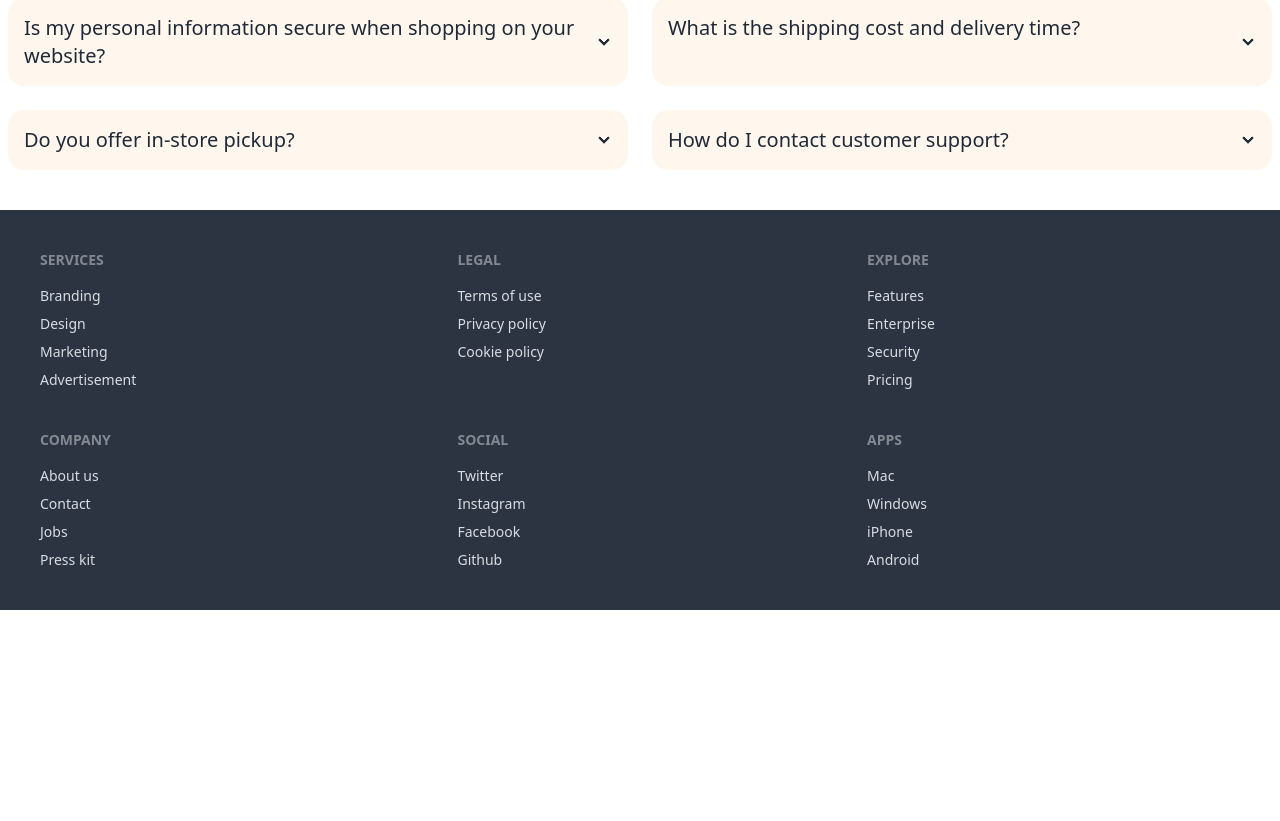
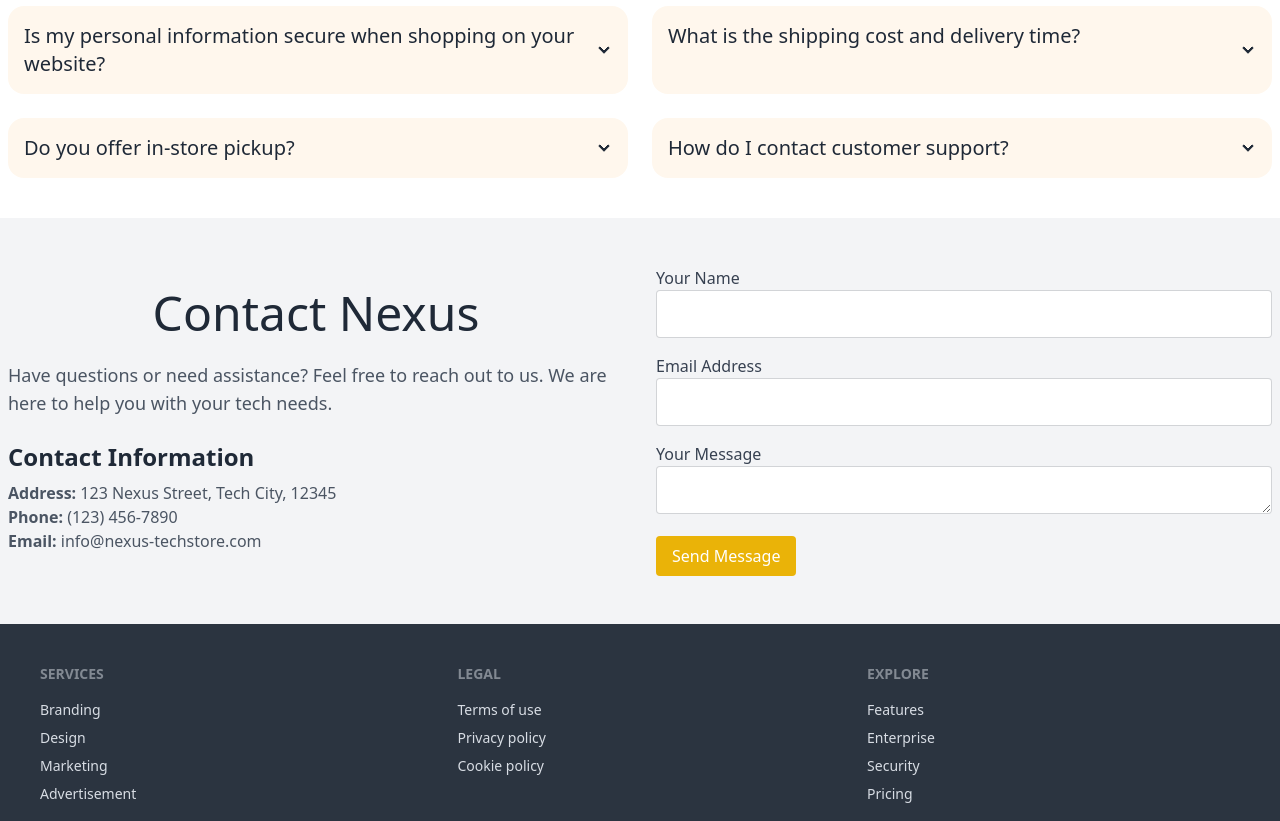
Before and after one commit to Mehedy-Tanvir/brand-shop-client, a React (Vite) app: page / in a window 1280 px wide. Shown: the part 2150-2971 px from the top of the page. Before the commit the page ends 2760 px from the top, so only its background shows below. Built offline with nearby package versions, Linux system fonts and the light colour scheme; no server answers.

Commit message:
contact us section added

```diff
--- /dev/null
+++ b/src/Components/ContactUs/ContactUs.jsx
@@ -0,0 +1,92 @@
+const ContactUs = () => {
+  return (
+    <div className="px-2 py-12 bg-gray-100">
+      <div className="container mx-auto">
+        <div className="grid items-center grid-cols-1 gap-8 md:grid-cols-2">
+          <div>
+            <h2 className="text-4xl font-medium text-center md:text-5xl">
+              Contact Nexus
+            </h2>
+            <p className="mt-6 mb-6 text-lg text-gray-600">
+              Have questions or need assistance? Feel free to reach out to us.
+              We are here to help you with your tech needs.
+            </p>
+            <div className="text-left">
+              <h3 className="mb-2 text-2xl font-semibold text-gray-800">
+                Contact Information
+              </h3>
+              <p className="text-gray-600">
+                <strong>Address:</strong> 123 Nexus Street, Tech City, 12345
+              </p>
+              <p className="text-gray-600">
+                <strong>Phone:</strong> (123) 456-7890
+              </p>
+              <p className="text-gray-600">
+                <strong>Email:</strong> info@nexus-techstore.com
+              </p>
+            </div>
+          </div>
+          <div>
+            <form>
+              <div className="mb-4">
+                <label
+                  htmlFor="name"
+                  className="block font-medium text-gray-700"
+                >
+                  Your Name
+                </label>
+                <input
+                  type="text"
+                  id="name"
+                  name="name"
+                  className="w-full px-3 py-2 rounded input input-bordered"
+                  required
+                />
+              </div>
+              <div className="mb-4">
+                <label
+                  htmlFor="email"
+                  className="block font-medium text-gray-700"
+                >
+                  Email Address
+                </label>
+                <input
+                  type="email"
+                  id="email"
+                  name="email"
+                  className="w-full px-3 py-2 rounded input input-bordered"
+                  required
+                />
+              </div>
+              <div className="mb-4">
+                <label
+                  htmlFor="message"
+                  className="block font-medium text-gray-700"
+                >
+                  Your Message
+                </label>
+                <textarea
+                  id="message"
+                  name="message"
+                  rows="4"
+                  className="w-full px-3 py-2 rounded input input-bordered"
+                  required
+                ></textarea>
+              </div>
+              <div>
+                <button
+                  type="submit"
+                  className="px-4 py-2 text-white bg-yellow-500 rounded hover:bg-opacity-60"
+                >
+                  Send Message
+                </button>
+              </div>
+            </form>
+          </div>
+        </div>
+      </div>
+    </div>
+  );
+};
+
+export default ContactUs;
--- a/src/Components/FAQ/Faq.jsx
+++ b/src/Components/FAQ/Faq.jsx
@@ -1,7 +1,7 @@
 const Faq = () => {
   return (
     <div className="container px-2 mx-auto mt-20 mb-10">
-      <h1 className="text-4xl font-semibold text-center">
+      <h1 className="text-4xl font-medium text-center md:text-5xl">
         Frequently Asked Questions
       </h1>
       <div className="grid grid-cols-1 gap-6 mt-8 md:grid-cols-2">
--- a/src/Pages/Home/Home.jsx
+++ b/src/Pages/Home/Home.jsx
@@ -2,6 +2,7 @@ import { useLoaderData } from "react-router-dom";
 import Banner from "../../Components/Banner/Banner";
 import BrandCard from "../../Components/BrandCard/BrandCard";
 import Faq from "../../Components/FAQ/Faq";
+import ContactUs from "../../Components/ContactUs/ContactUs";
 
 const Home = () => {
   const brands = useLoaderData();
@@ -17,6 +18,7 @@ const Home = () => {
         ))}
       </div>
       <Faq></Faq>
+      <ContactUs></ContactUs>
     </div>
   );
 };
```
